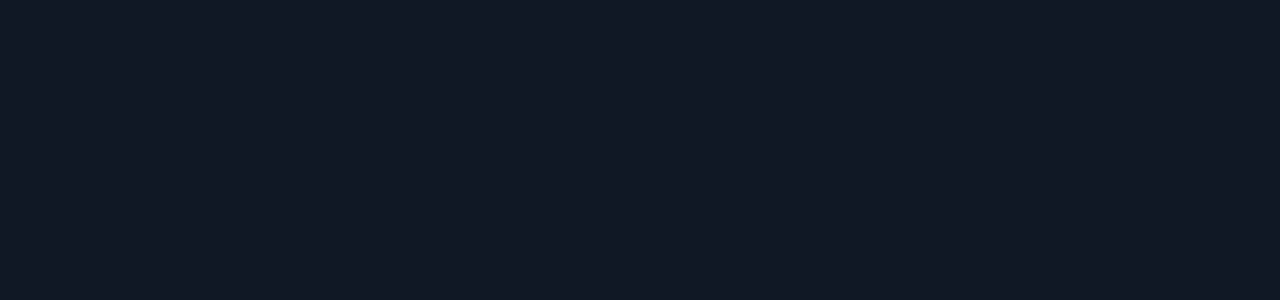
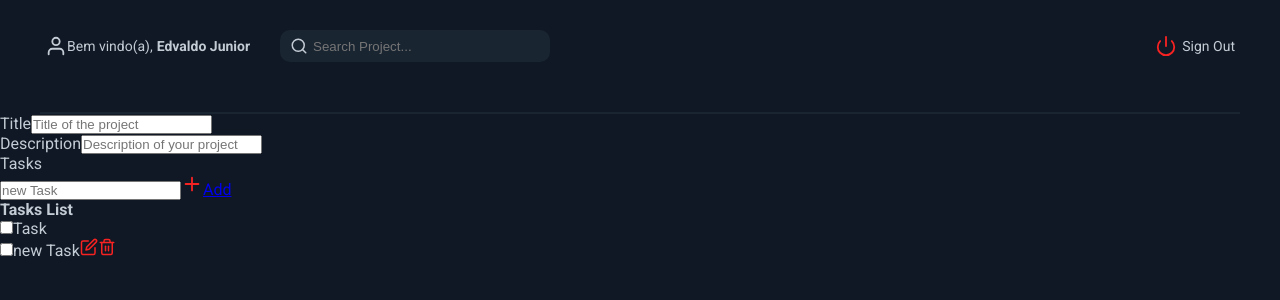
Before and after one commit to EddyPBR/project-advisor-3000, a React (Create React App) app in the folder frontend/: page /project in a window 1280 px wide. Shown: the top 300 px of the page. Built offline with nearby package versions, Linux system fonts and the light colour scheme; the HTML template or start-up script is replaced by a standard one.

Commit message:
chaging routes, changing classNames, adding html structure into Project Page, Projects page renamed to List page

```diff
--- a/frontend/src/pages/Projects/index.js
+++ b/frontend/src/pages/List/index.js
@@ -10,7 +10,7 @@
   FiUser,
 } from 'react-icons/fi';
 
-export default class home extends Component {
+export default class List extends Component {
   render() {
     return (
       <>
@@ -32,7 +32,7 @@
               </div>
             </div>
             <div className="l-col">
-              <Link to="#" class="logout">
+              <Link to="/" class="logout">
                 <FiPower size={22} color="#F72222" />
                 <span>Sign Out</span>
               </Link>
--- a/frontend/src/pages/Login/index.js
+++ b/frontend/src/pages/Login/index.js
@@ -1,41 +1,42 @@
 import React, { Component } from 'react';
+import { Link } from 'react-router-dom';
 import './styles.scss';
 import mainImage from '../../assets/main-image.png';
 
-export default class home extends Component {
+export default class Login extends Component {
   render() {
     return (
-      <div class="main-container">
-        <div class="main-row">
-          <div class="main-f-column">
+      <div className="main-container">
+        <div className="main-row">
+          <div className="main-f-column">
 
-            <div class="main-content">
-              <h1 class="title">LET’S RELEASE DOPAMINE!</h1>
+            <div className="main-content">
+              <h1 className="title">LET’S RELEASE DOPAMINE!</h1>
 
-              <p class="text">
+              <p className="text">
                 The best way to complete your projects is to release dopamine
                 with each completed step! and this with the project advisor 3000
                 becomes even more stimulating!
               </p>
 
-              <form class="login-form">
-                <div class="label">
+              <form className="login-form">
+                <div className="label">
                   <label for="email">Email</label>
                   <input type="email" id="email" name="email"></input>
                 </div>
 
-                <div class="label">
+                <div className="label">
                   <label for="password">Password</label>
                   <input type="password" id="password" name="password"></input>
                 </div>
 
-                <div class="row">
-                    <button class="button yellow" type="button">Sign In</button>
-                    <a class="link" href="#">Forgot your password?</a>
+                <div className="row">
+                    <button className="button yellow" type="button">Sign In</button>
+                    <Link className="link" href="/recover">Forgot your password?</Link>
                 </div>
 
-                <span class="unselect-text">don't have an account?
-                  <a class="link" href="#">Sign up</a>
+                <span className="unselect-text">don't have an account?
+                  <Link className="link" href="/login">Sign up</Link>
                 </span>
 
               </form>
@@ -43,7 +44,7 @@
             </div>
           </div>
 
-          <div class="main-l-column">
+          <div className="main-l-column">
             <img src={mainImage} alt="Project Advisor 3000" />
           </div>
 
--- /dev/null
+++ b/frontend/src/pages/Project/index.js
@@ -0,0 +1,107 @@
+import React, { Component } from 'react';
+import { Link } from 'react-router-dom';
+import './styles.scss';
+import {
+  FiEdit,
+  FiPlus,
+  FiPower,
+  FiSearch,
+  FiTrash2,
+  FiUser,
+} from 'react-icons/fi';
+
+export default class Project extends Component {
+  render() {
+    return (
+      <>
+        <header className="project-header">
+          <div className="header-row">
+            <div className="f-col">
+              <div className="row">
+                <FiUser size={22} />
+                <span>Bem vindo(a),</span>
+                <Link to="#">Edvaldo Junior</Link>
+              </div>
+              <div className="search">
+                <FiSearch size={18} />
+                <input
+                  type="text"
+                  id="search"
+                  placeholder="Search Project..."
+                />
+              </div>
+            </div>
+            <div className="l-col">
+              <Link to="/" class="logout">
+                <FiPower size={22} color="#F72222" />
+                <span>Sign Out</span>
+              </Link>
+            </div>
+          </div>
+
+          <div className="search mobile">
+            <FiSearch size={18} />
+            <input type="text" id="search" placeholder="Search Project..." />
+          </div>
+
+          <div className="projects-options" />
+        </header>
+
+        <div className="project-content">
+          <div className="container">
+            <div className="form-project">
+
+              <form>
+                <div class="form-content">
+                  <div class="row">
+                    <label>Title</label>
+                    <input type="text" placeholder="Title of the project"></input>
+                  </div>
+
+                  <div class="row">
+                    <label>Description</label>
+                    <input type="text" placeholder="Description of your project"></input>
+                  </div>
+
+                  <div class="row">
+                    <label>Tasks</label>
+                    <div class="row-add-task">
+                      <input type="text" placeholder="new Task" />
+                      <Link to="#" class="add-task">
+                        <FiPlus size={22} color="#F72222" />
+                        <span>Add</span>
+                      </Link>
+                    </div>
+                  </div>
+
+                </div>
+
+                <div className="form-tasks">
+                  <b>Tasks List</b>
+                  <div className="tasks-list">
+
+                    <div className="task-row">
+                      <input type="checkbox" id="Task" name="Task" />
+                      <label for="Task">Task</label>
+                    </div>
+
+                    <div className="task-row">
+                      <input type="checkbox" id="Task" name="new Task" />
+                      <label for="new Task">new Task</label>
+                      <FiEdit size={18} color="#F72222" />
+                      <FiTrash2 size={18} color="#F72222" />
+                    </div>
+
+                  </div>
+                </div>
+
+              </form>
+
+            </div>
+          </div>
+        </div>
+
+      </>
+    );
+  }
+}
--- /dev/null
+++ b/frontend/src/pages/Project/styles.scss
@@ -0,0 +1 @@
+@import '../../variables.scss';
--- a/frontend/src/pages/Recover/index.js
+++ b/frontend/src/pages/Recover/index.js
@@ -1,40 +1,41 @@
 import React, { Component } from 'react';
+import { Link } from 'react-router-dom';
 import './styles.scss';
 import mainImage from '../../assets/main-image.png';
 
-export default class home extends Component {
+export default class Recover extends Component {
   render() {
     return (
-      <div class="main-container">
-        <div class="main-row">
-          <div class="main-f-column">
+      <div className="main-container">
+        <div className="main-row">
+          <div className="main-f-column">
 
-            <div class="main-content">
-              <h1 class="title">LET’S RECOVER YOUR ACCESS!</h1>
+            <div className="main-content">
+              <h1 className="title">LET’S RECOVER YOUR ACCESS!</h1>
 
-              <p class="text">
+              <p className="text">
                 The best way to complete your projects is to release dopamine
                 with each completed step! and this with the project advisor 3000
                 becomes even more stimulating!
               </p>
 
-              <form class="recover-form">
+              <form className="recover-form">
 
-                <div class="label">
+                <div className="label">
                   <label for="email">Email</label>
                   <input type="email" id="email" name="email"></input>
                 </div>
 
-                <div class="row">
-                    <button class="button yellow" type="button">Send Mail</button>
+                <div className="row">
+                    <button className="button yellow" type="button">Send Mail</button>
                 </div>
 
-                <span class="unselect-text">don't have an account?
-                  <a class="link" href="#">Sign In</a>
+                <span className="unselect-text">don't have an account?
+                  <Link className="link" href="/login">Sign In</Link>
                 </span>
 
-                <span class="unselect-text">already have a account?
-                  <a class="link" href="#">Sign Up</a>
+                <span className="unselect-text">already have a account?
+                  <Link className="link" href="/register">Sign Up</Link>
                 </span>
 
               </form>
@@ -42,7 +43,7 @@
             </div>
           </div>
 
-          <div class="main-l-column">
+          <div className="main-l-column">
             <img src={mainImage} alt="Project Advisor 3000" />
           </div>
 
--- a/frontend/src/pages/Register/index.js
+++ b/frontend/src/pages/Register/index.js
@@ -1,52 +1,53 @@
 import React, { Component } from 'react';
+import { Link } from 'react-router-dom';
 import './styles.scss';
 import mainImage from '../../assets/main-image.png';
 
-export default class home extends Component {
+export default class Register extends Component {
   render() {
     return (
-      <div class="main-container">
-        <div class="main-row">
-          <div class="main-f-column">
+      <div className="main-container">
+        <div className="main-row">
+          <div className="main-f-column">
 
-            <div class="main-content">
-              <h1 class="title">LET’S START YOUR PROJECT!</h1>
+            <div className="main-content">
+              <h1 className="title">LET’S START YOUR PROJECT!</h1>
 
-              <p class="text">
+              <p className="text">
                 The best way to complete your projects is to release dopamine
                 with each completed step! and this with the project advisor 3000
                 becomes even more stimulating!
               </p>
 
-              <form class="register-form">
-                <div class="row">
-                  <div class="label">
+              <form className="register-form">
+                <div className="row">
+                  <div className="label">
                     <label for="name">Name</label>
                     <input type="text" id="name" name="name"></input>
                   </div>
-                  <div class="label">
+                  <div className="label">
                     <label for="email">Email</label>
                     <input type="email" id="email" name="email"></input>
                   </div>
                 </div>
 
-                <div class="row">
-                  <div class="label">
+                <div className="row">
+                  <div className="label">
                     <label for="password">Password</label>
                     <input type="password" id="password" name="password"></input>
                   </div>
-                  <div class="label">
+                  <div className="label">
                     <label for="password">Password</label>
                     <input type="password" id="password" name="password"></input>
                   </div>
                 </div>
 
-                <div class="row">
-                    <button class="button yellow" type="button">Sign Up</button>
+                <div className="row">
+                    <button className="button yellow" type="button">Sign Up</button>
                 </div>
 
-                <span class="unselect-text">don't have an account?
-                  <a class="link" href="#">Sign In</a>
+                <span className="unselect-text">don't have an account?
+                  <Link className="link" href="/login">Sign In</Link>
                 </span>
 
               </form>
@@ -54,7 +55,7 @@
             </div>
           </div>
 
-          <div class="main-l-column">
+          <div className="main-l-column">
             <img src={mainImage} alt="Project Advisor 3000" />
           </div>
 
--- a/frontend/src/routes.js
+++ b/frontend/src/routes.js
@@ -4,7 +4,8 @@
 import Login from './pages/Login';
 import Register from './pages/Register';
 import Recover from './pages/Recover';
-import Projects from './pages/Projects';
+import List from './pages/List';
+import Project from './pages/Project';
 
 export default class Routes extends Component {
   render() {
@@ -14,7 +15,8 @@
           <Route path="/" exact component={Login} />
           <Route path="/register" component={Register} />
           <Route path="/recover" component={Recover} />
-          <Route path="/projects" component={Projects} />
+          <Route path="/list" exact component={List} />
+          <Route path="/project" component={Project} />
         </Switch>
       </BrowserRouter>
     )
```
Also changed, not shown: frontend/src/pages/List/styles.scss (renamed from frontend/src/pages/Projects/styles.scss).
